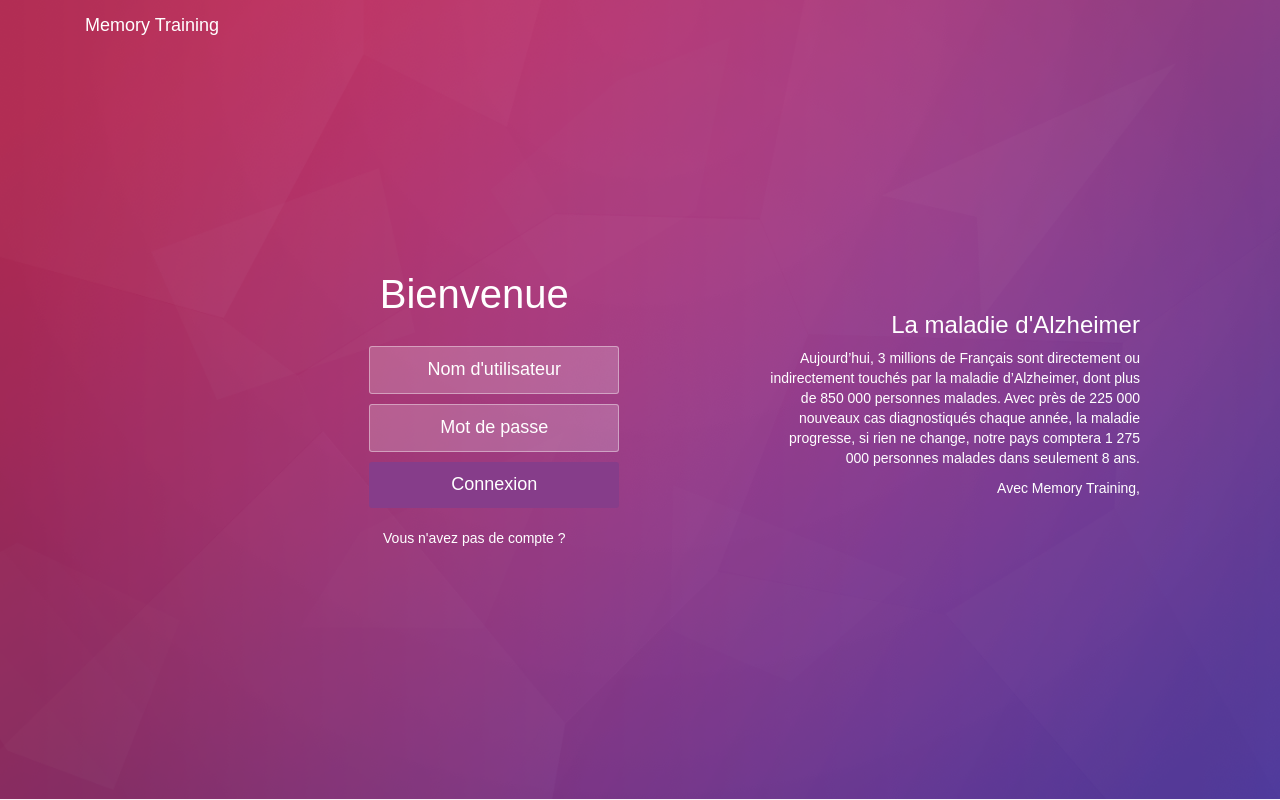
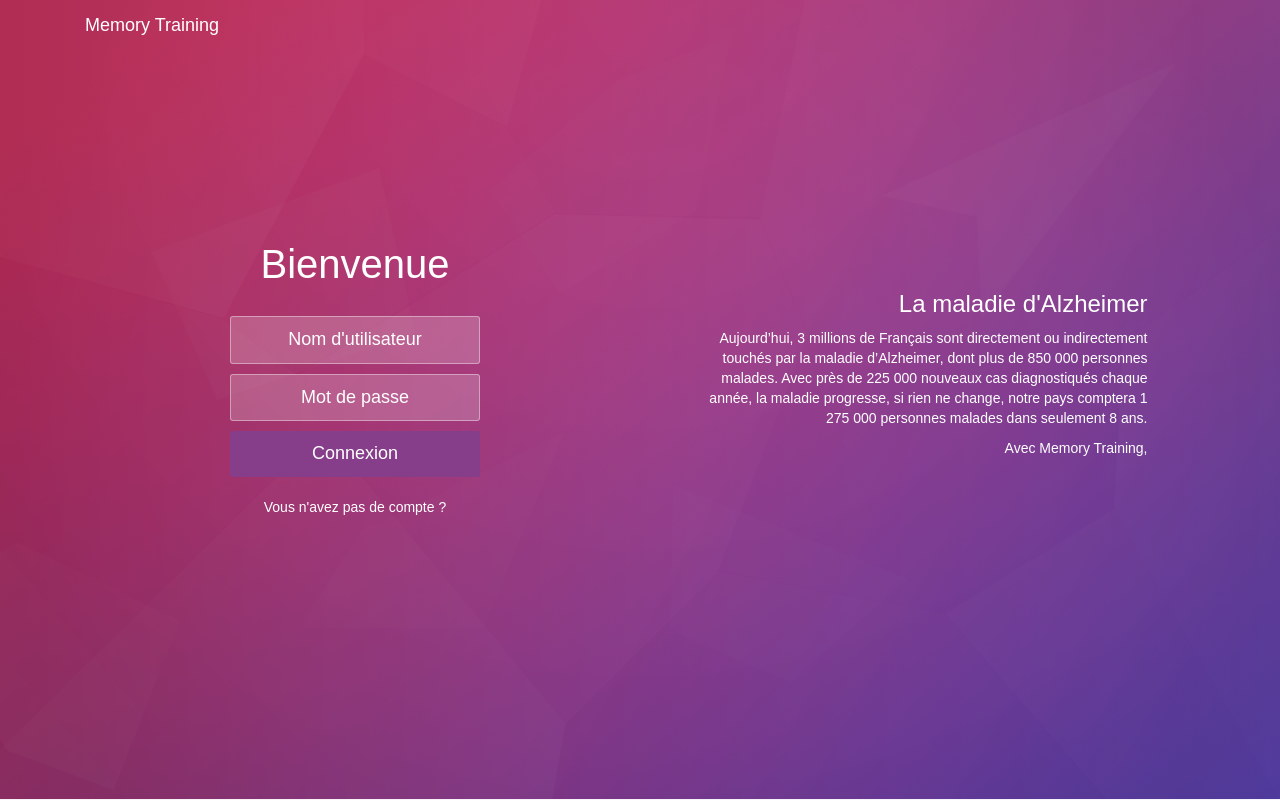
Before and after one commit to PatrickEDM/epsi_workshop, a PHP site: page /epsi_workshop/ in a window 1280 px wide. Run offline with PHP 8.4, Linux system fonts and the light colour scheme; some libraries are stand-ins or nearby versions.

Commit message:
style css

```diff
--- a/app/templates/default/css/style.css
+++ b/app/templates/default/css/style.css
@@ -127,7 +127,7 @@
 }
 @media all and (min-width: 768px) {
     .center {
-        height: 100vh;
+        margin-top: 20%;
         display: -webkit-flex;
         display:         flex;
         -webkit-align-items: center;
```
